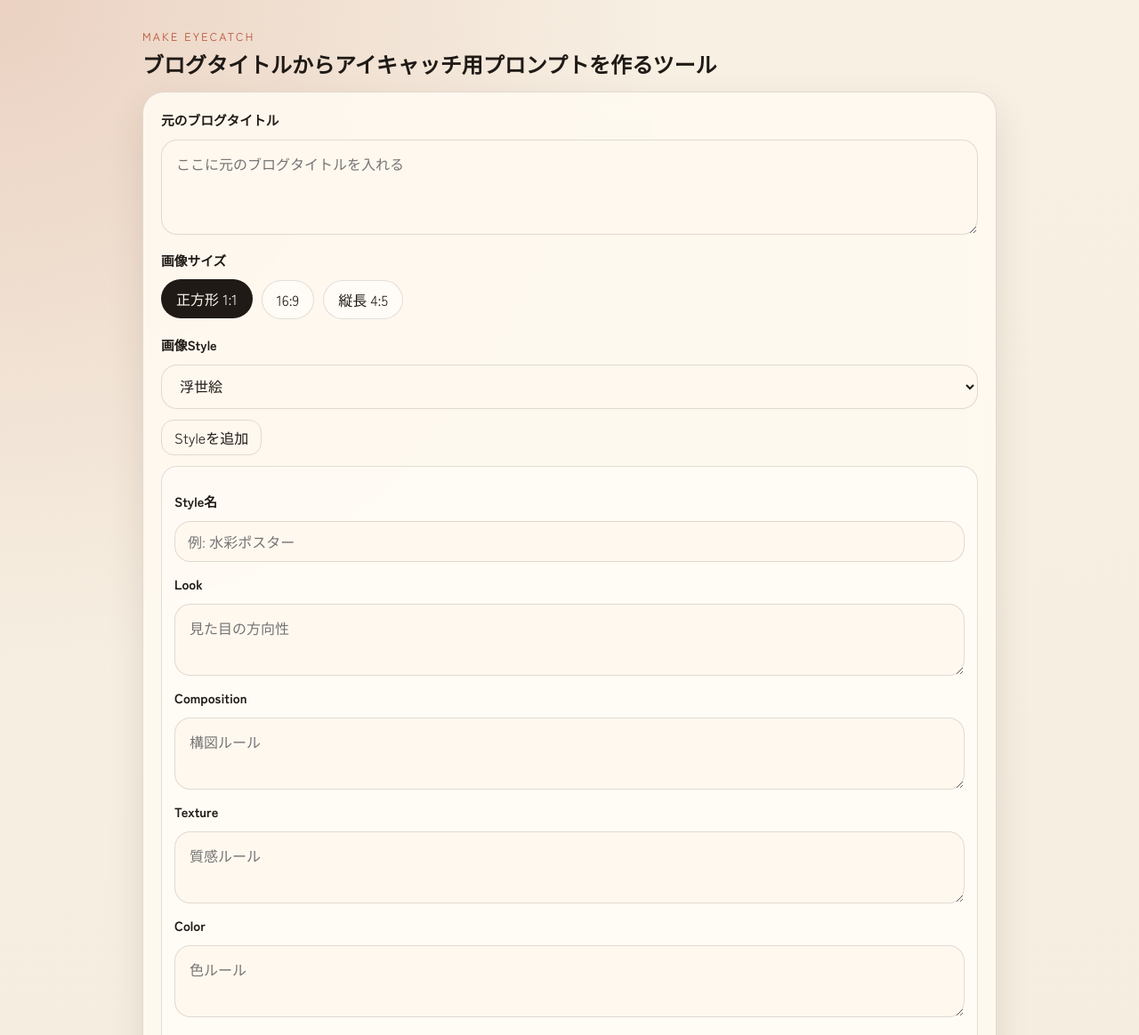
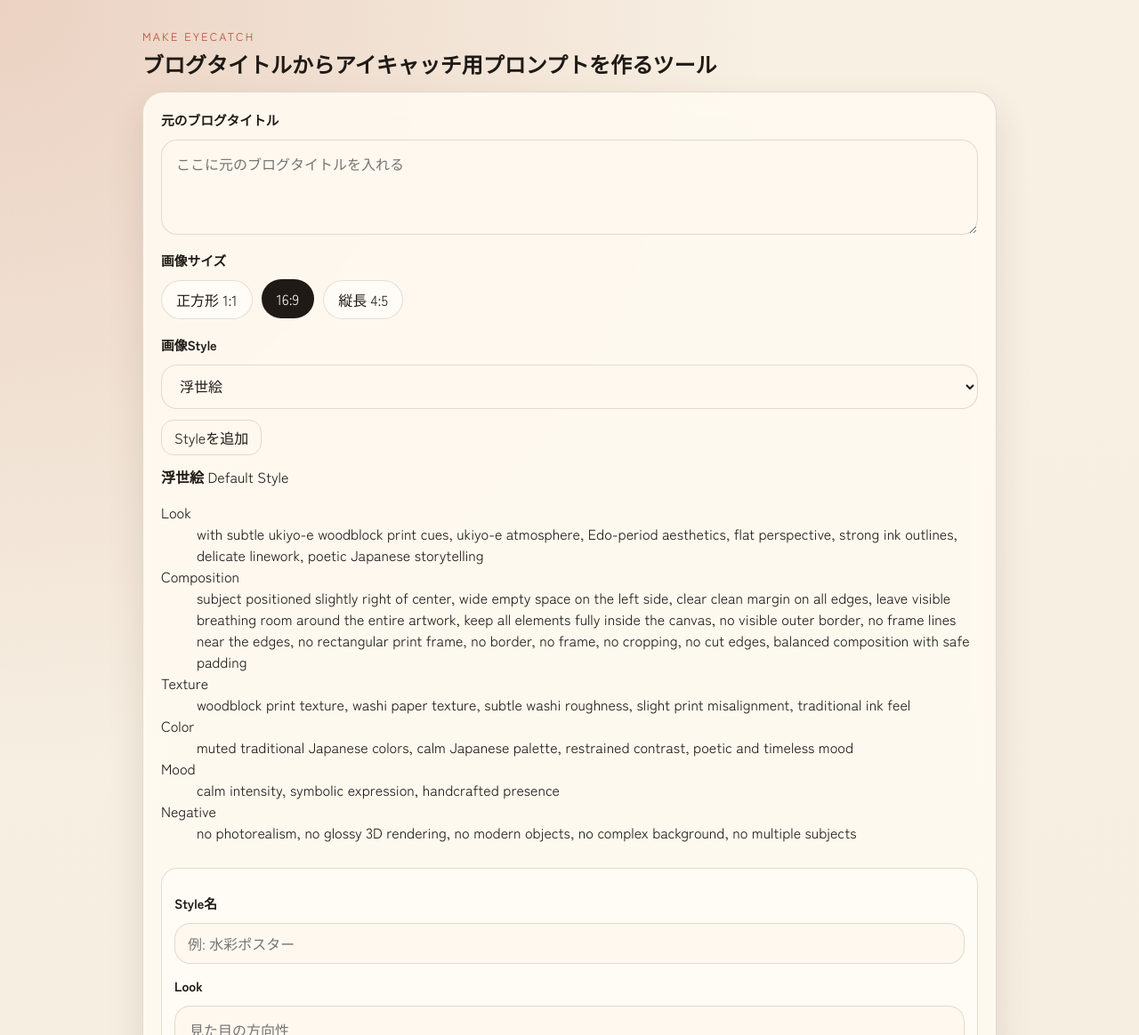
Before and after one commit to attrip/makeeyecatch, a plain HTML site: page index.html in a window 1280 px wide. Shown: the top 1164 px of the page at 89% size. Drawn offline with Linux system fonts and the light colour scheme.

Commit message:
Preview selected style and default to widescreen

```diff
--- a/index.html
+++ b/index.html
@@ -34,11 +34,11 @@
           <span class="field-label">画像サイズ</span>
           <div class="chip-row" id="size-options">
             <label class="chip">
-              <input type="radio" name="size" value="square" checked />
+              <input type="radio" name="size" value="square" />
               <span>正方形 1:1</span>
             </label>
             <label class="chip">
-              <input type="radio" name="size" value="wide" />
+              <input type="radio" name="size" value="wide" checked />
               <span>16:9</span>
             </label>
             <label class="chip">
@@ -56,6 +56,38 @@
           </select>
           <div class="inline-actions">
             <button id="add-style-button" class="secondary-button compact-button" type="button">Styleを追加</button>
+          </div>
+          <div id="style-preview" class="style-preview">
+            <div class="style-preview-header">
+              <strong id="style-preview-label">浮世絵</strong>
+              <span id="style-preview-kind" class="style-preview-kind">Default Style</span>
+            </div>
+            <dl class="style-preview-list">
+              <div>
+                <dt>Look</dt>
+                <dd id="style-preview-look">-</dd>
+              </div>
+              <div>
+                <dt>Composition</dt>
+                <dd id="style-preview-composition">-</dd>
+              </div>
+              <div>
+                <dt>Texture</dt>
+                <dd id="style-preview-texture">-</dd>
+              </div>
+              <div>
+                <dt>Color</dt>
+                <dd id="style-preview-color">-</dd>
+              </div>
+              <div>
+                <dt>Mood</dt>
+                <dd id="style-preview-mood">-</dd>
+              </div>
+              <div>
+                <dt>Negative</dt>
+                <dd id="style-preview-negative">-</dd>
+              </div>
+            </dl>
           </div>
           <div id="custom-style-status" class="custom-style-status" hidden></div>
           <div id="custom-style-panel" class="custom-style-panel" hidden>
--- a/js/ui.js
+++ b/js/ui.js
@@ -15,6 +15,14 @@
     customStylePanel: document.getElementById("custom-style-panel"),
     customStyleList: document.getElementById("custom-style-list"),
     customStyleStatus: document.getElementById("custom-style-status"),
+    stylePreviewLabel: document.getElementById("style-preview-label"),
+    stylePreviewKind: document.getElementById("style-preview-kind"),
+    stylePreviewLook: document.getElementById("style-preview-look"),
+    stylePreviewComposition: document.getElementById("style-preview-composition"),
+    stylePreviewTexture: document.getElementById("style-preview-texture"),
+    stylePreviewColor: document.getElementById("style-preview-color"),
+    stylePreviewMood: document.getElementById("style-preview-mood"),
+    stylePreviewNegative: document.getElementById("style-preview-negative"),
     customStyleSource: document.getElementById("custom-style-source"),
     promptOutput: document.getElementById("prompt-output"),
     titleOutput: document.getElementById("title-output"),
@@ -104,6 +112,21 @@
     elements.customStyleStatus.textContent = summary;
   }
 
+  function renderStylePreview() {
+    const customStyles = readCustomStyles();
+    const currentStyle = styleRules[elements.styleSelect.value] || styleRules.ukiyoe;
+    const isCustomSelected = Boolean(customStyles[elements.styleSelect.value]);
+
+    elements.stylePreviewLabel.textContent = currentStyle.label;
+    elements.stylePreviewKind.textContent = isCustomSelected ? "My Style" : "Default Style";
+    elements.stylePreviewLook.textContent = currentStyle.look || "-";
+    elements.stylePreviewComposition.textContent = currentStyle.composition || "-";
+    elements.stylePreviewTexture.textContent = currentStyle.texture || "-";
+    elements.stylePreviewColor.textContent = currentStyle.color || "-";
+    elements.stylePreviewMood.textContent = currentStyle.mood || "-";
+    elements.stylePreviewNegative.textContent = currentStyle.negative || "-";
+  }
+
   function clearCustomStyleForm() {
     elements.customStyleLabelInput.value = "";
     elements.customStyleLookInput.value = "";
@@ -117,7 +140,7 @@
 
   function readFormState() {
     return {
-      selectedSize: selectedValue("size") ?? "square",
+      selectedSize: selectedValue("size") ?? "wide",
       selectedStyle: elements.styleSelect.value,
       textMode: selectedValue("textPolicy") ?? "noText",
       lastTitle: elements.titleInput.value.trim(),
@@ -135,10 +158,11 @@
 
     const saved = readState();
     if (!saved) return;
-    setCheckedValue("size", saved.selectedSize ?? "square");
+    setCheckedValue("size", saved.selectedSize ?? "wide");
     setCheckedValue("textPolicy", saved.textMode ?? "noText");
     elements.styleSelect.value = styleRules[saved.selectedStyle] ? saved.selectedStyle : "ukiyoe";
     elements.titleInput.value = saved.lastTitle ?? "";
+    renderStylePreview();
     renderCustomStyleStatus();
   }
 
@@ -183,6 +207,7 @@
     populateStyleSelect();
     renderCustomStyleList();
     elements.styleSelect.value = key;
+    renderStylePreview();
     renderCustomStyleStatus();
     elements.customStylePanel.hidden = true;
     clearCustomStyleForm();
@@ -196,6 +221,7 @@
     styleRules = rebuildStyleRules();
     populateStyleSelect();
     renderCustomStyleList();
+    renderStylePreview();
     renderCustomStyleStatus();
     saveState();
   }
@@ -276,6 +302,7 @@
       input.addEventListener("change", saveState);
     });
     elements.styleSelect.addEventListener("change", () => {
+      renderStylePreview();
       renderCustomStyleStatus();
       saveState();
     });
@@ -283,6 +310,7 @@
   }
 
   restoreState();
+  renderStylePreview();
   renderCustomStyleStatus();
   bindEvents();
 })();
```
